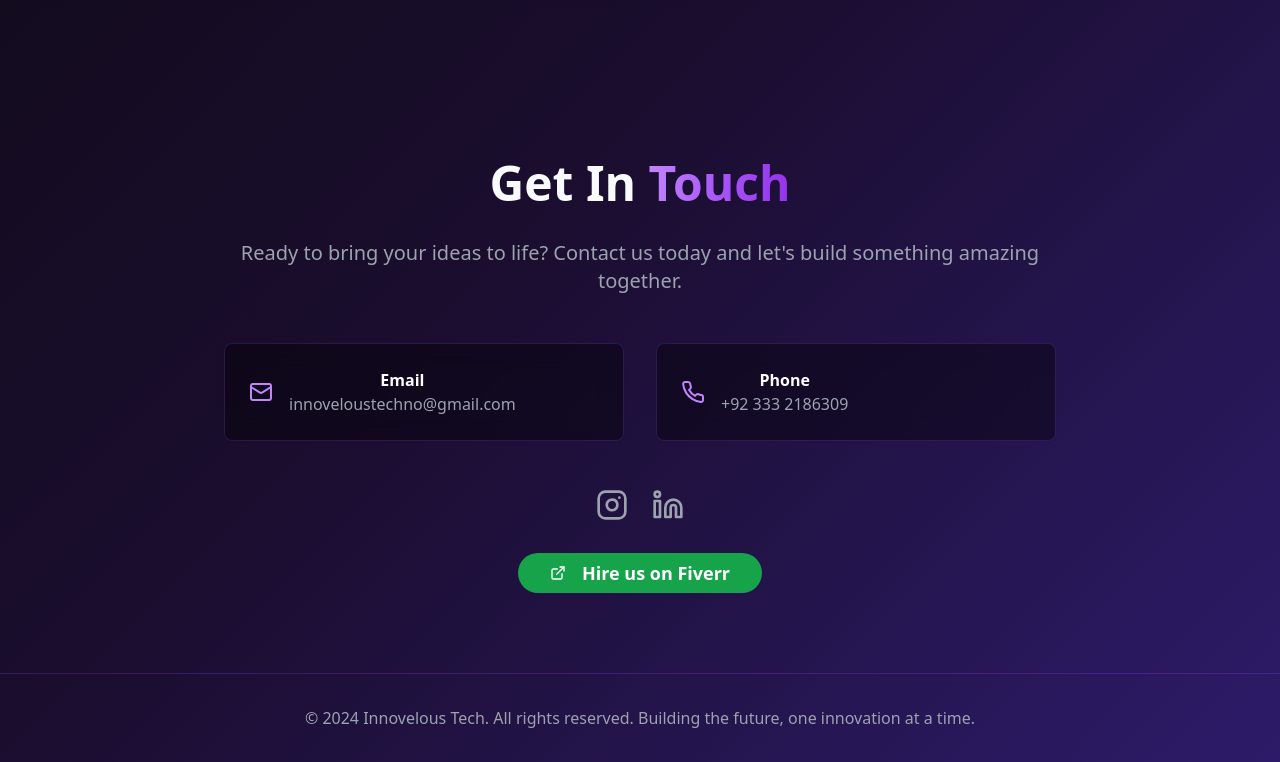
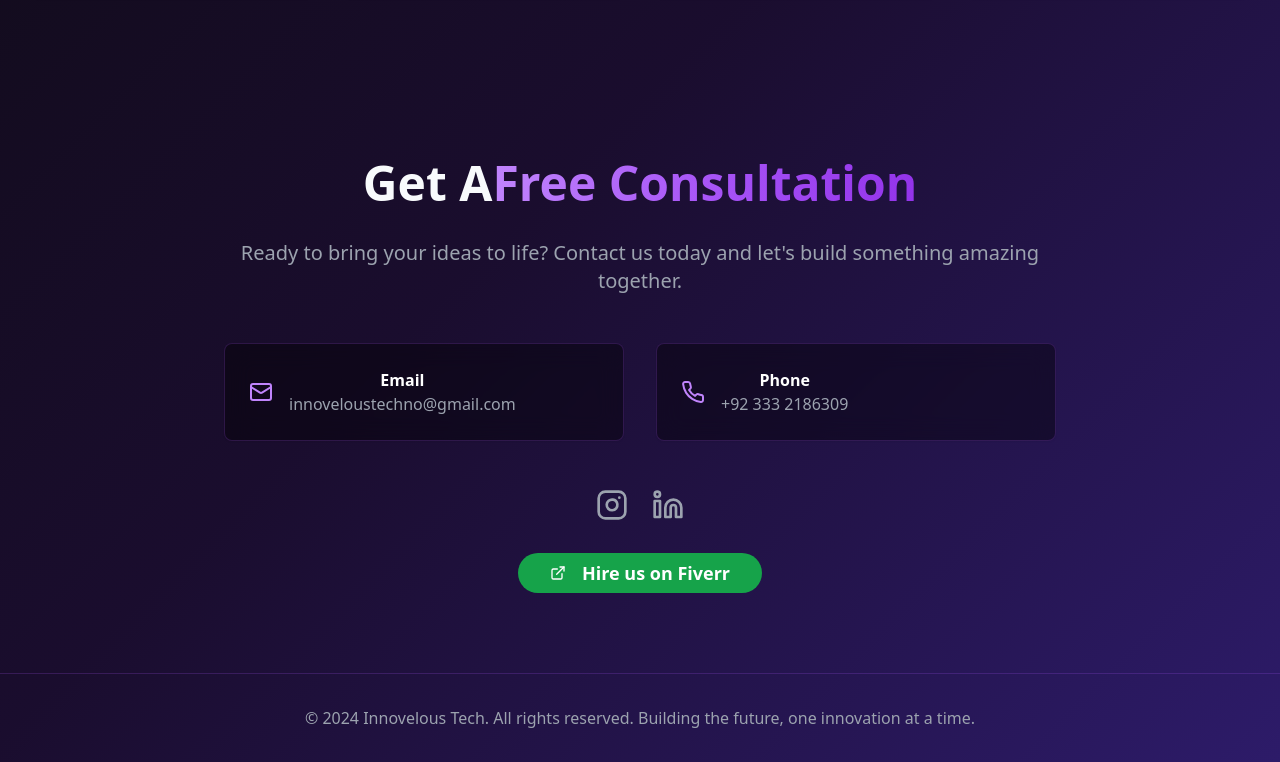
Before and after one commit to innoveloustech/innovelous-web-canvas, a React (Vite) app: page / in a window 1280 px wide. Shown: the part 2303-3065 px from the top of the page. Built offline with nearby package versions, Linux system fonts and the light colour scheme.

Commit message:
Update Index.tsx

```diff
--- a/src/pages/Index.tsx
+++ b/src/pages/Index.tsx
@@ -153,7 +153,7 @@ const Index = () => {
       <section className="py-20">
         <div className="max-w-4xl mx-auto px-4 sm:px-6 lg:px-8 text-center">
           <h2 className="text-4xl md:text-5xl font-bold mb-8">
-            Get In <span className="gradient-text">Touch</span>
+            Get A<span className="gradient-text">Free Consultation</span>
           </h2>
           <p className="text-xl text-gray-400 mb-12">
             Ready to bring your ideas to life? Contact us today and let's build something amazing together.
```
